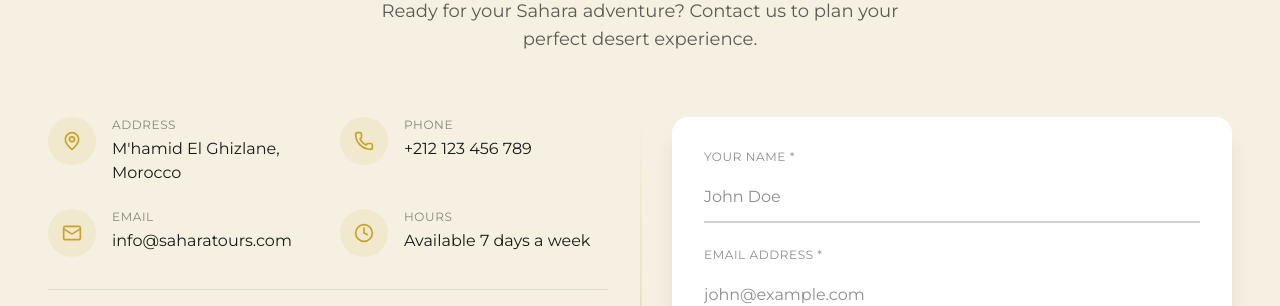
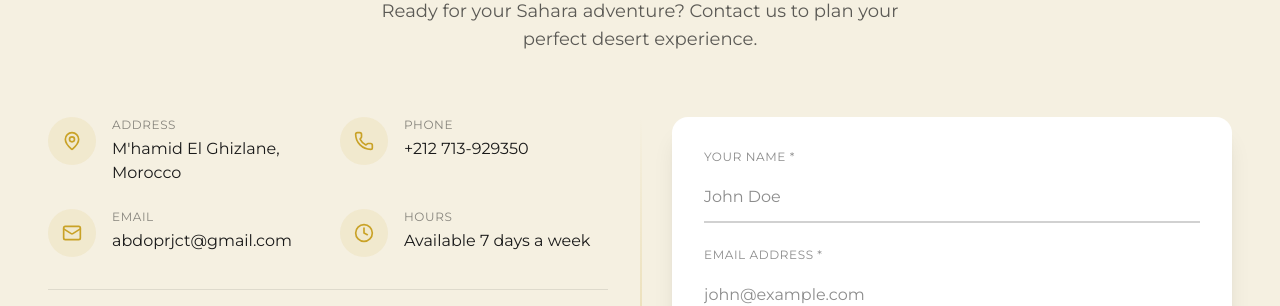
Before and after one commit to azardieer-lang/la-port-de-la-desert, a React (Vite) app: page / in a window 1280 px wide. Shown: the part 4580-4886 px from the top of the page. Built offline with nearby package versions, Linux system fonts and the light colour scheme.

Commit message:
Final text and contact updates

```diff
--- a/src/sections/Contact.tsx
+++ b/src/sections/Contact.tsx
@@ -193,12 +193,12 @@ const Contact = () => {
     {
       icon: Phone,
       label: 'Phone',
-      value: '+212 123 456 789',
+      value: '+212 713-929350',
     },
     {
       icon: Mail,
       label: 'Email',
-      value: 'info@saharatours.com',
+      value: 'abdoprjct@gmail.com',
     },
     {
       icon: Clock,
```
